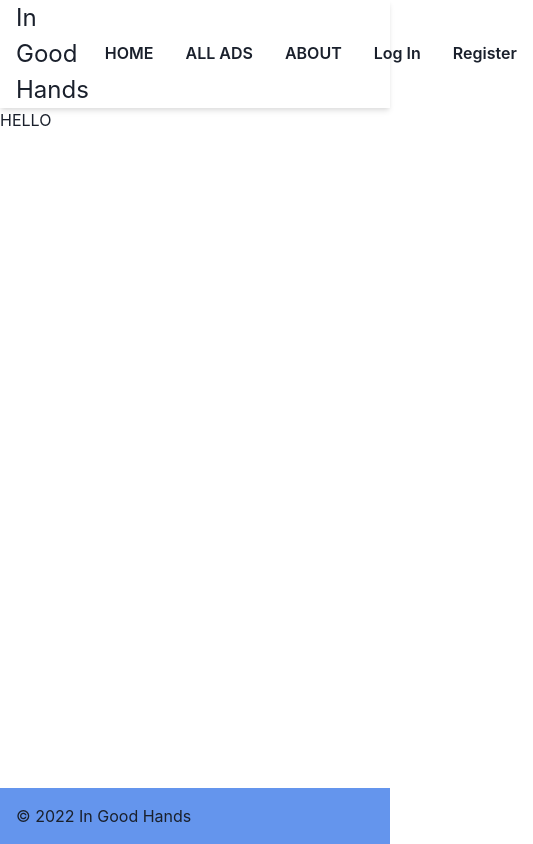
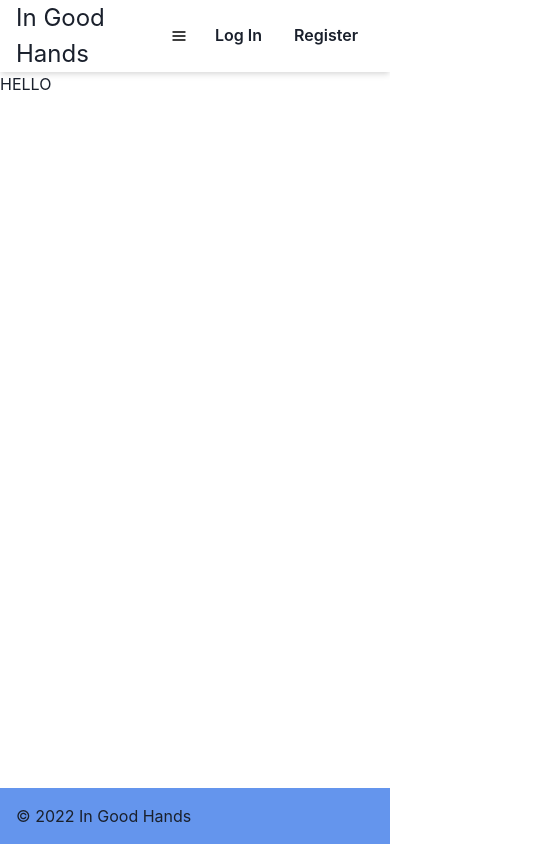
Before and after one commit to antklim89/in_good_hands, a Next.js app: page / in a window 390 px wide. Shown: the whole page, 533 px wide, since content can reach past the window. Built offline with nearby package versions, Linux system fonts and the light colour scheme.

Commit message:
added Drawer

```diff
--- a/layouts/Header/Header.tsx
+++ b/layouts/Header/Header.tsx
@@ -2,12 +2,11 @@ import { Box, Text, Container } from '@chakra-ui/react';
 import Link from 'next/link';
 import { FC } from 'react';
 
-import { HeaderProps } from './Header.types';
 import HeaderAuth from './HeaderAuth';
-import HeaderLinks from './HeaderLinks';
+import HeaderDrawer from './HeaderDrawer';
 
 
-const Header: FC<HeaderProps> = () => {
+const Header: FC = () => {
     return (
         <Box
             as="header"
@@ -20,7 +19,8 @@ const Header: FC<HeaderProps> = () => {
                         In Good Hands
                     </Text>
                 </Link>
-                <HeaderLinks />
+                <Box flexGrow={1} />
+                <HeaderDrawer />
                 <HeaderAuth />
             </Container>
         </Box>
--- a/layouts/Header/Header.types.ts
+++ b/layouts/Header/Header.types.ts
@@ -1,4 +1,5 @@
-import { ITopHeader } from '~/types';
 
 
-export type HeaderProps = ITopHeader
+export interface HeaderLinksProps {
+    onClose?: () => void;
+}
--- /dev/null
+++ b/layouts/Header/HeaderDrawer.tsx
@@ -0,0 +1,48 @@
+import { HamburgerIcon } from '@chakra-ui/icons';
+import {
+    Button, Drawer, DrawerOverlay, DrawerContent, DrawerBody, useMediaQuery, useDisclosure,
+} from '@chakra-ui/react';
+import { useTheme } from '@emotion/react';
+import { FC, useRef } from 'react';
+
+import HeaderLinks from './HeaderLinks';
+
+
+const HeaderDrawer: FC = () => {
+    const { isOpen, onClose, onToggle } = useDisclosure();
+    const btnRef = useRef<HTMLButtonElement>(null);
+    const { breakpoints } = useTheme() as {breakpoints: {md: string}};
+    const [isLargerThen] = useMediaQuery(`(min-width: ${breakpoints.md})`);
+
+    if (isLargerThen) return (
+        <HeaderLinks />
+    );
+    return (
+        <>
+            <Button
+                color="black"
+                ref={btnRef}
+                variant="link"
+                onClick={onToggle}
+            >
+                <HamburgerIcon />
+            </Button>
+            <Drawer
+                finalFocusRef={btnRef}
+                isOpen={isOpen}
+                placement="right"
+                onClose={onClose}
+            >
+                <DrawerOverlay onClick={onClose} />
+                <DrawerContent>
+                    <DrawerBody sx={{ 'a': { color: 'primary.text' } }}>
+
+                        <HeaderLinks onClose={onClose} />
+                    </DrawerBody>
+                </DrawerContent>
+            </Drawer>
+        </>
+    );
+};
+
+export default HeaderDrawer;
--- a/layouts/Header/HeaderLinks.tsx
+++ b/layouts/Header/HeaderLinks.tsx
@@ -1,6 +1,8 @@
 import { Box, Button } from '@chakra-ui/react';
 import Link from 'next/link';
 import { FC } from 'react';
+
+import { HeaderLinksProps } from './Header.types';
 
 
 const LINKS = [
@@ -18,9 +20,9 @@ const LINKS = [
     },
 ];
 
-const HeaderLinks: FC = () => {
+const HeaderLinks: FC<HeaderLinksProps> = () => {
     return (
-        <Box as="nav" ml="auto">
+        <Box as="nav">
             <Box as="ul" display="flex" listStyleType="none">
                 {LINKS.map(({ href, title }) => (
                     <Box as="li" key={href}>
```
Also changed, not shown: 1 other file (tests, documents, lock files or other folders).
